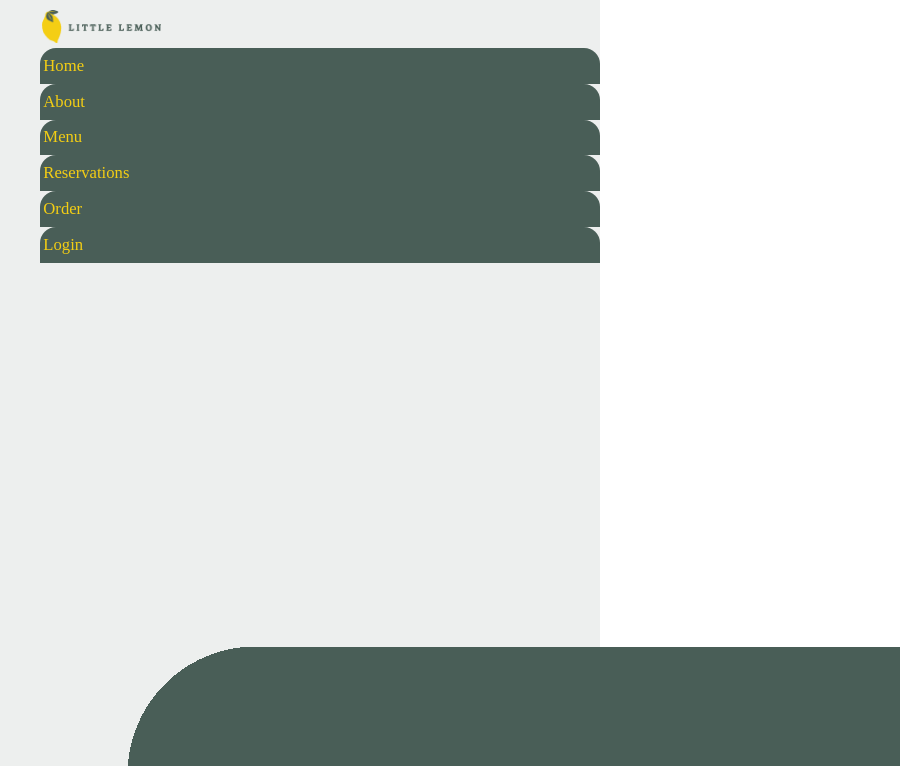
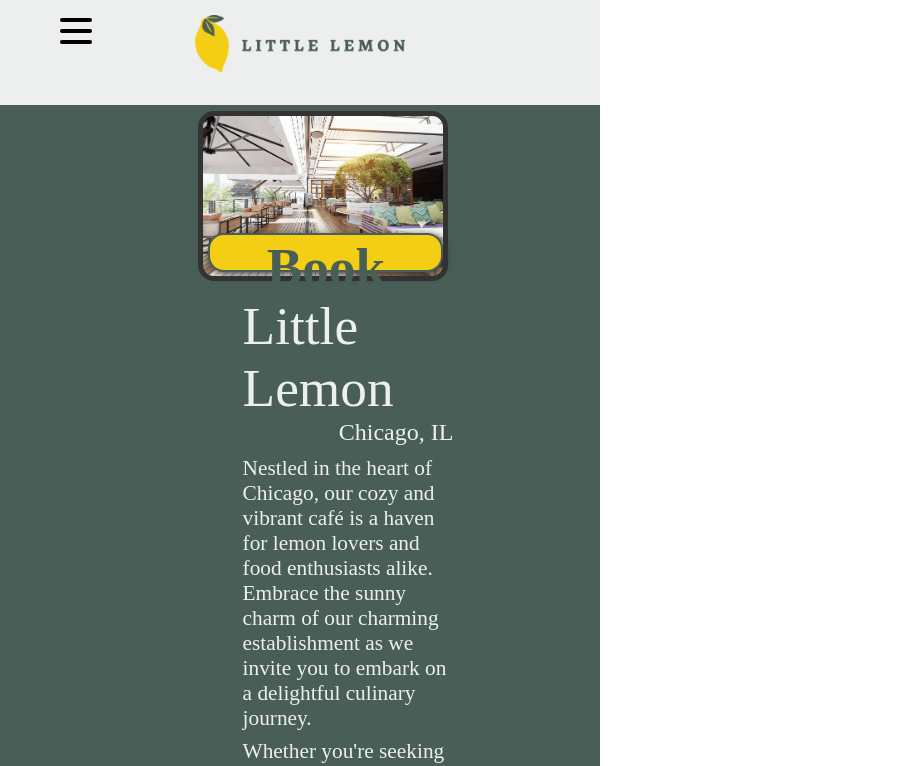
Before and after one commit to SoyestOfBoys/Little-Lemon-Final, a React (Create React App) app: page / in a window 600 px wide. Shown: the top 766 px of the page, 900 px wide, since content can reach past the window. Built offline with nearby package versions, Linux system fonts and the light colour scheme.

Commit message:
Mobile styling for navbar and footer

```diff
--- a/src/Foot.js
+++ b/src/Foot.js
@@ -10,7 +10,7 @@ export default function Foot() {
             <img src={footLogo} alt='Little Lemon'  className='footLogo'/>
         </div>
         <div className="MapDiv">
-            <nav className='siteMap'>
+            <div className='siteMap'>
             <h1>Site Map</h1>
             <ul className='footList'>
             <li>
@@ -32,7 +32,7 @@ export default function Foot() {
                 <Link to='/login'>Login</Link>
             </li>
         </ul>
-        </nav>
+        </div>
         </div>
         <div className='contact'>
             <h1>Contact Info</h1>
--- /dev/null
+++ b/src/Hamburger.css
@@ -0,0 +1,25 @@
+.hamburger{
+    width: 2rem;
+    height: 2rem;
+    display: flex;
+    justify-content: space-around;
+    flex-flow: column nowrap;
+    z-index: 10;
+}
+
+.burger{
+    width: 2rem;
+    height: 0.25rem;
+    border-radius: 10px;
+    transform-origin: 1px;
+    color: #495E57;
+    background-color: #495E57;
+    transition: all 0.3s linear;
+}
+
+@media screen and (max-width: 767px) {
+    .hamburger{
+        display: fixed;
+        z-index: 10;
+    }
+}
--- /dev/null
+++ b/src/Hamburger.js
@@ -0,0 +1,42 @@
+export default function Hamburger({ isOpen }){
+    return(
+        <>
+            <div className="hamburger">
+                <div className="burger burger1" />
+                <div className="burger burger2" />
+                <div className="burger burger3" />
+            </div>
+
+            <style jsx>{`
+                .hamburger{
+                    width: 2rem;
+                    height: 2rem;
+                    display: flex;
+                    justify-content: space-around;
+                    flex-flow: column nowrap;
+                    z-index: 10;
+                }
+
+                .burger{
+                    width: 2rem;
+                    height: 0.25rem;
+                    border-radius: 10px;
+                    background-color: black;
+                    transform-origin: 1px;
+                    transition: all 0.3s linear;
+                }
+
+                .burger1{
+                    transform: ${ isOpen ? 'rotate(45deg)' : 'rotate(0)'};
+                }
+                .burger2{
+                    transform: ${ isOpen ? 'translateX(100%)' : 'translateX(0)'};
+                    opacity: ${ isOpen ? 0 : 1};
+                }
+                .burger3{
+                    transform: ${ isOpen ? 'rotate(-45deg)' : 'rotate(0)'};
+                }
+            `}</style>
+        </>
+    )
+}
--- a/src/Nav.js
+++ b/src/Nav.js
@@ -2,14 +2,23 @@ import * as React from 'react';
 import { Link } from 'react-router-dom';
 import navLogo from './pics/header_logo.png'
 import './nav.css'
-import Hamburger from './pics/hamburger_icon_ll.png'
+import { useState } from 'react';
+import Hamburger from './Hamburger';
 
 export default function Nav() {
+    const [hamburgerOpen, setHamburgerOpen] = useState(false);
+
+    const toggleHamburger = () =>{
+        setHamburgerOpen( !hamburgerOpen )
+    }
+
     return (
         <body className='navBar'>
           <nav>
+            <div  className='NavList'>
+          <Link to='/'><img src={navLogo} alt='Little Lemon' className='NavLogoMobile'/></Link>
           <ul className='navLinks'>
-          <Link to='/'><img src={navLogo} alt='Little Lemon' className='NavLogo'/></Link>
+          <Link to='/'><img src={navLogo} alt='Little Lemon' className='NavLogoWeb'/></Link>
               <li className='NavButton'>
                   <Link to="/" className="NavLink">Home</Link>
               </li>
@@ -28,10 +37,19 @@ export default function Nav() {
               <li className='NavButton'>
                   <Link to='/login' className="NavLink">Login</Link>
               </li>
-          </ul>
-          <a  href="javascript:void(0);" class="icon" onclick="myFunction()">
-            <img disable className='Hamburger' src={Hamburger} alt='menu' />
-          </a>
+          </ul></div>
+                <div className="hamburger" onClick={toggleHamburger}>
+                        <Hamburger isOpen={hamburgerOpen}/>
+                </div>
+
+            <style jsx>{`
+
+            @media (max-width: 767px){
+                nav ul{
+                    display: ${hamburgerOpen ? 'inline' : 'none'};
+                }
+            }
+        `}</style>
           </nav>
       </body>
     );
--- a/src/foot.css
+++ b/src/foot.css
@@ -1,5 +1,15 @@
 *{
     margin: 0;
+}
+
+.footer{
+    background-color: #FBDABB;
+    font-family: 'Karla';
+    color: #495E57;
+    font-weight: 500;
+    font-size: 16pt;
+    display: flex;
+    width: 100vw;
 }
 
 .footer h1{
@@ -12,6 +22,9 @@
 .footer ul{
     list-style: none;
     padding-top: 1vh;
+    display: block;
+    margin:0px;
+    padding: 0px;
 }
 
 .footer li{
@@ -32,24 +45,16 @@
 
 .footer a:hover{
     color: #333333;
-    font-weight: 600;
 }
 
-.footer{
-    background-color: #FBDABB;
-    font-family: 'Karla';
-    color: #495E57;
-    font-weight: 500;
-    font-size: 16pt;
-    display: flex;
-    justify-content: center;
-}
+
 
 .footLogo{
     width:12.690vw;
-    height:22.361vw;
+    height:auto;
     padding-top: 5vh;
     padding-bottom: 5vh;
+    padding-left: 2vw;
 }
 
 .siteMap{
@@ -84,5 +89,28 @@
 .MapDiv{
     padding-left: 5vw;
     padding-right: 5vw;
-    text-align: center;
 }
+
+@media (max-width: 767px){
+
+    .footLogo{
+        width:25vw;
+        height:auto;
+        padding-top: 5vh;
+        padding-bottom: 5vh;
+        padding-left: 37.5vw;
+        justify-self: center;
+    }
+
+    .footer{
+        background-color: #FBDABB;
+        font-family: 'Karla';
+        color: #495E57;
+        font-weight: 500;
+        font-size: 16pt;
+        display: block;
+        width: 100vw;
+        justify-content: center;
+    }
+
+}
--- a/src/home_components/hero.css
+++ b/src/home_components/hero.css
@@ -100,3 +100,6 @@
 .BookButton a:hover{
     color: #333333
 }
+
+@media screen and (max-width: 767px) {
+}
--- a/src/nav.css
+++ b/src/nav.css
@@ -27,7 +27,7 @@
 .navLinks a{
     display: block;
     color: #F4CE14;
-    font-family: Karla;
+    font-family: 'Karla';
     font-size: 2.778vw;
     font-weight: 400;
     text-decoration: none;
@@ -39,16 +39,78 @@
     text-decoration: none;
 }
 
-.NavLogo{
+.NavLogoWeb{
     background-color: #edefee;
    width: 19.861vw;
     height: auto;
-    padding-right: 0.347vw;
-    padding-left: 0.347vw;
+    padding-left: 0.25vw;
+    padding-top: 1vh;
+    visibility: visible;
 }
 
-@media screen and (min-width: 600px) {
-    .navBar ul{
-        overflow:hidden
+.hamburger{
+    visibility: hidden;
+    position: absolute;
+}
+
+.NavLogoMobile{
+    visibility: hidden;
+    position: absolute;
+    width: 100px;
+    height: auto;
+}
+
+@media screen {
+    nav ul{
+    display: flex;
+    justify-content: space-around;
+    }
+    }
+
+@media (max-width: 767px){
+    .hamburger{
+        display: fixed;
+        z-index: 7;
+        padding-left: 5vw;
+        visibility: visible;
+    }
+
+    nav ul{
+        background-color: none;
+        height: auto;
+        width: 35vw;
+        margin-top: 50px;
+        position: fixed;
+        z-index: 7;
+    }
+
+    .navBar{
+        height: 15vw;
+        padding-top: 2.5vw;
+    }
+
+    .NavLogoMobile{
+        background-color: #edefee;
+        width: 35vw;
+        height: auto;
+        margin-left: 32.5vw;
+        position: absolute;
+        visibility: visible;
+    }
+
+    .NavLogoWeb{
+        visibility: hidden;
+        position: absolute;
+        width: .1px;
+    }
+
+    .NavButton{
+        background-color: #495e57;
+        border: 2px #333333 solid;
+        border-radius: 16px;
+        padding: 1vw;
+        z-index: 7;
+        text-align: center;
+        margin-bottom: 1vh;
     }
 }
```
